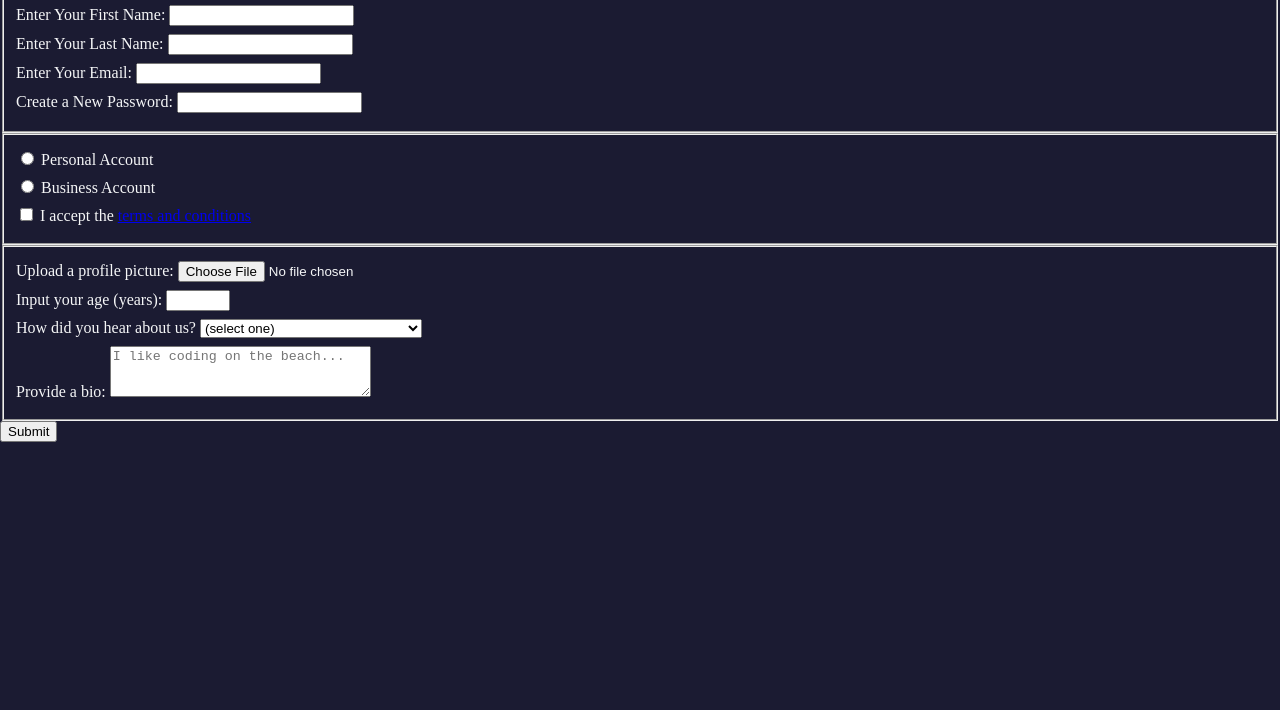
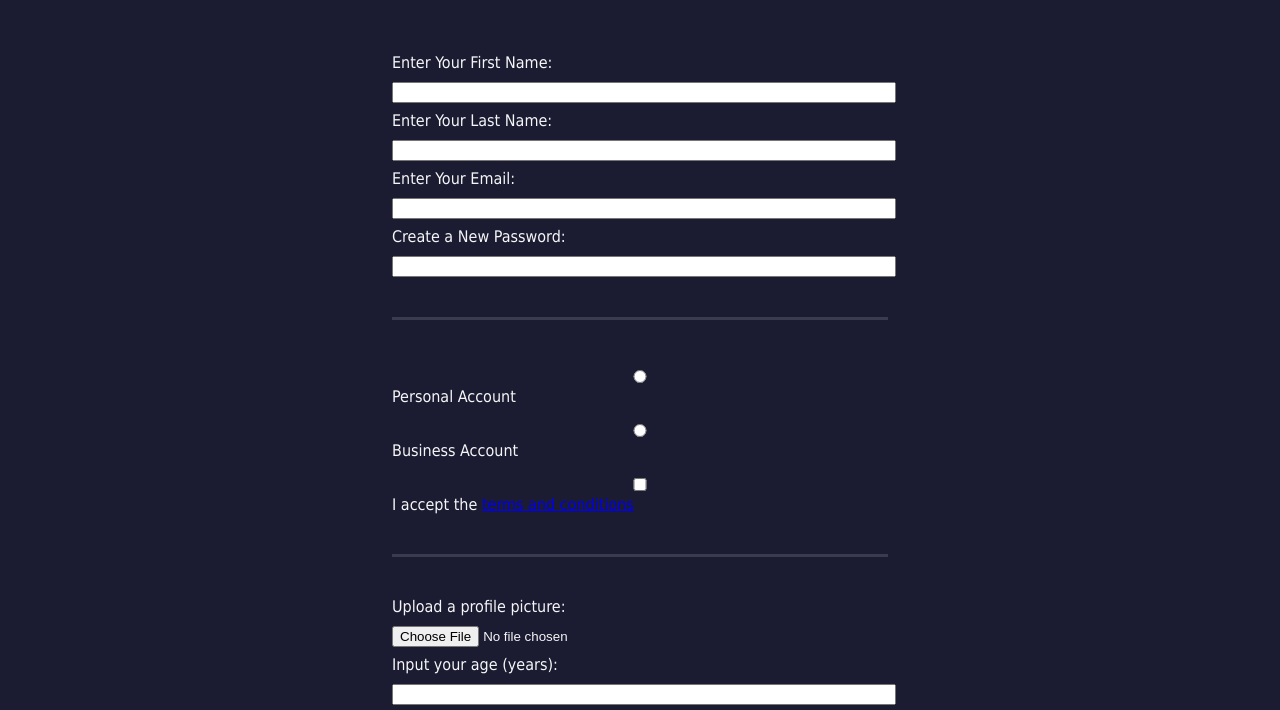
Before and after one commit to CODOTOUSAN/Registration-Form, a plain HTML site: page index.html in a window 1280 px wide. Shown: the part 124-834 px from the top of the page. Drawn offline with Linux system fonts and the light colour scheme.

Commit message:
updated css code still incomplete

```diff
--- a/styles.css
+++ b/styles.css
@@ -4,9 +4,40 @@ body {
   margin: 0;
   background-color: #1b1b32;
   color: #f5f6f7;
+  font-family: Tahoma;
+  font-size: 16px;
+}
+
+h1, p {
+  margin: 1em auto;
+  text-align: center;
+}
+
+form {
+  width: 60vw;
+  max-width: 500px;
+  min-width: 300px;
+  margin: 0 auto;
+}
+
+fieldset {
+  border: none;
+  padding: 2rem 0;
+  border-bottom: 3px solid #3b3b4f;
+}
+
+fieldset:last-of-type {
+  border-bottom: none;
 }
 
 label {
   display: block;
   margin: 0.5rem 0;
 }
+
+input,
+textarea,
+select {
+  margin: 10px 0 0 0;
+  width: 100%;
+}
```
Lines whose indentation alone changed are shown as unchanged.
